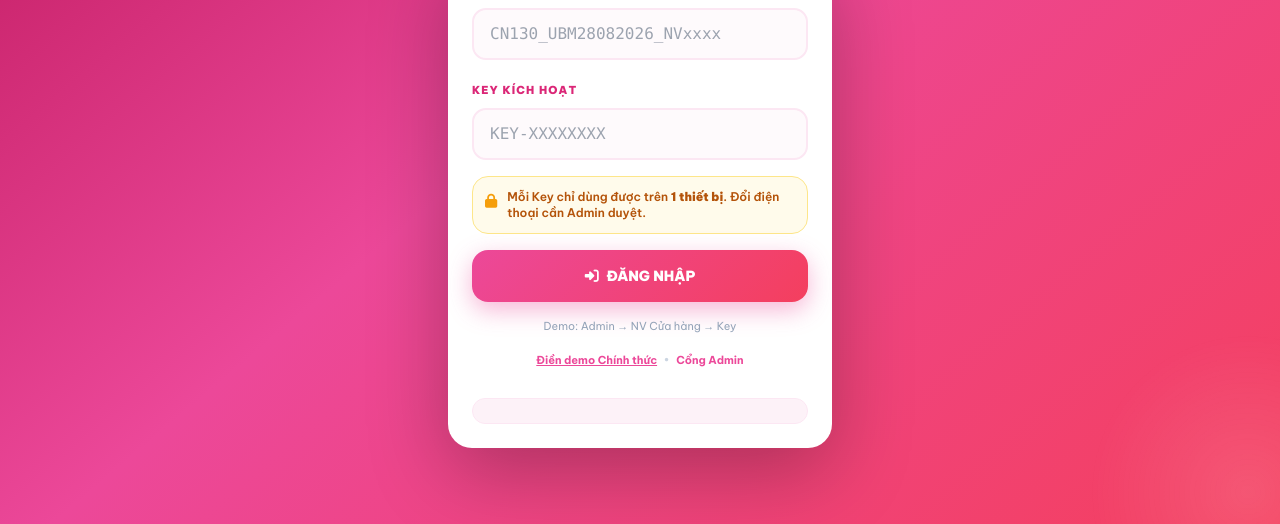
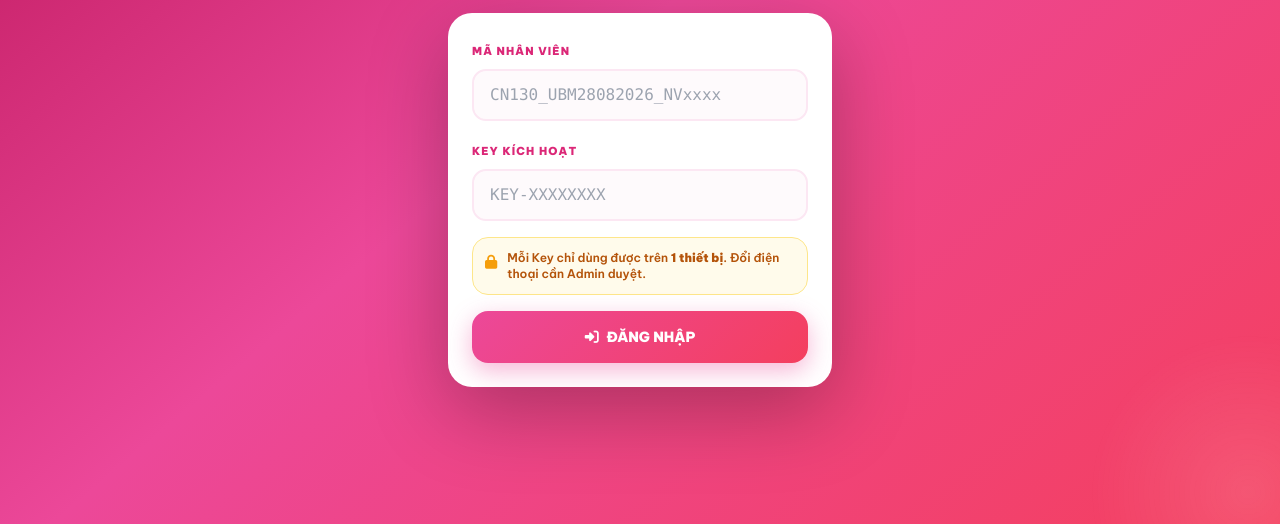
Before and after one commit to Thien-VNPT-CGO/UmBoMilk-Tuyen-Dung-Dao-Tao-AI, a website: page public/employee.html in a window 1280 px wide. Shown: the part 276-800 px from the top of the page. Drawn offline with nearby package versions, Linux system fonts and the light colour scheme; no server answers.

Commit message:
feat: hide demo on employee login (Admin->Key, Dien demo, Cong Admin)

```diff
--- a/public/employee.html
+++ b/public/employee.html
@@ -229,7 +229,7 @@ button { min-height:44px; }
                 style="background:linear-gradient(135deg,#ec4899,#f43f5e);box-shadow:0 8px 24px rgba(236,72,153,.4)">
           <i class="fa-solid fa-right-to-bracket mr-2"></i>ĐĂNG NHẬP
         </button>
-        <div class="text-center text-[11px] text-slate-400 space-y-1">
+        <div class="hidden text-center text-[11px] text-slate-400 space-y-1">
           <div>Demo: Admin → NV Cửa hàng → Key</div>
           <div>
             <button type="button" onclick="fillDemo()" class="text-pink-500 underline font-bold">Điền demo Chính thức</button>
@@ -237,7 +237,7 @@ button { min-height:44px; }
             <a href="/admin" class="text-pink-500 font-bold">Cổng Admin</a>
           </div>
         </div>
-        <div id="demoAccounts" class="bg-pink-50 border border-pink-100 rounded-2xl p-3 text-xs"></div>
+        <div id="demoAccounts" class="hidden bg-pink-50 border border-pink-100 rounded-2xl p-3 text-xs"></div>
       </form>
     </div>
   </div>
```
